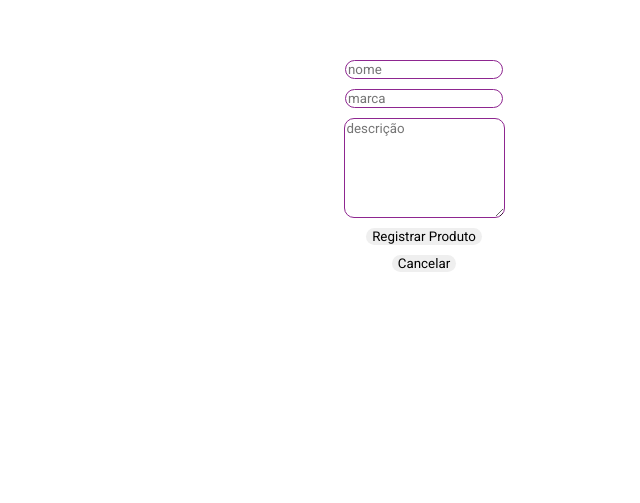
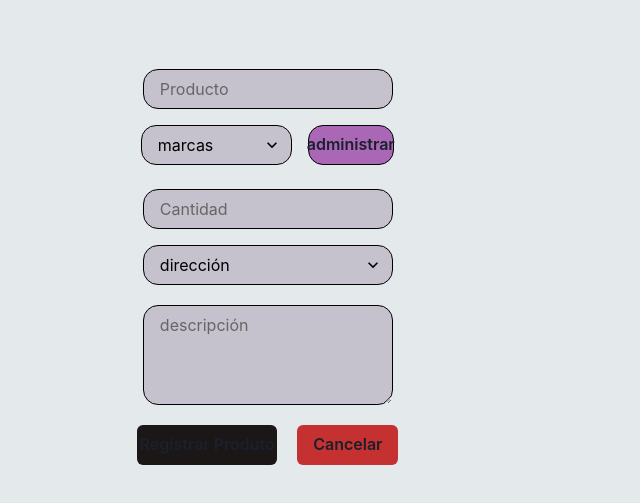
Before and after one commit to mdsreq-fga-unb/2023.2-GummyLog, a React (Create React App) app: page / in a window 1280 px wide. Shown: the part 105-608 px from the top of the page, without its empty margins (216-856 px from the left). Built offline with nearby package versions, Linux system fonts and the light colour scheme.

Commit message:
Feat: Modal, toastify, alteração novosku

```diff
--- a/package.json
+++ b/package.json
@@ -3,14 +3,20 @@
   "version": "0.1.0",
   "private": true,
   "dependencies": {
+    "@chakra-ui/icons": "^2.1.1",
+    "@chakra-ui/react": "^2.8.2",
+    "@tanstack/react-table": "^8.10.7",
     "@testing-library/jest-dom": "^5.17.0",
     "@testing-library/react": "^13.4.0",
     "@testing-library/user-event": "^13.5.0",
+    "axios": "^1.6.2",
     "react": "^18.2.0",
     "react-dom": "^18.2.0",
+    "react-icons": "^4.12.0",
     "react-router-dom": "^6.19.0",
     "react-scripts": "5.0.1",
     "styled-components": "^6.1.1",
+    "typeface-sacramento": "^1.1.13",
     "web-vitals": "^2.1.4"
   },
   "scripts": {
--- a/src/App.js
+++ b/src/App.js
@@ -1,8 +1,20 @@
 import NovoSKU from './pages/NovoSKU';
+import { ChakraProvider, Box, theme, extendTheme } from "@chakra-ui/react";
+import NewSKU from './pages/NewSKU';
 
 function App() {
   return (
-    <NovoSKU/>
+    <>
+
+      <ChakraProvider theme={theme}>
+        <Box bg="#E4E9EC" color='#000000' h="100vh" p={4}>
+          <NewSKU />
+        </Box>
+      </ChakraProvider>
+
+    </>
+
+
   );
 }
 
--- a/src/components/FormComponents/FormComponens.js
+++ b/src/components/FormComponents/FormComponens.js
@@ -35,3 +35,8 @@ export const FormTitle = styled.h1`
     color: white;
     font-family: 'Roboto';
 `
+export const FormSelect = styled.select`
+    border-radius: 10px;
+    border: 1px solid #8E2690;
+
+`
--- /dev/null
+++ b/src/components/Modal.js
@@ -0,0 +1,137 @@
+import React from 'react';
+import {
+    Modal,
+    ModalOverlay,
+    ModalContent,
+    ModalHeader,
+    ModalFooter,
+    ModalBody,
+    ModalCloseButton,
+    FormControl,
+    FormLabel,
+    Button,
+    useDisclosure,
+    Flex,
+    Text,
+    List,
+    ListItem,
+} from '@chakra-ui/react';
+import { FormInput } from './FormComponents/FormComponens';
+import { SmallAddIcon, Search2Icon, MinusIcon } from '@chakra-ui/icons'
+
+
+const MarcasModal = () => {
+    const { isOpen, onOpen, onClose } = useDisclosure()
+    const [scrollBehavior, setScrollBehavior] = React.useState('inside')
+
+    return (
+        <>
+
+
+            <Button onClick={onOpen} m={4} mr={'1px'} bgColor="#AA67B5" borderRadius={15} border="1px solid #000000" width={"122px"}
+            >
+                administrar
+            </Button>
+
+            <Modal
+                isOpen={isOpen}
+                onClose={onClose}
+                size={"xl"}
+                scrollBehavior={scrollBehavior}
+
+            >
+                <ModalOverlay />
+                <ModalContent >
+                    <ModalHeader align="center"> Marcas </ModalHeader>
+                    <ModalCloseButton />
+                    <ModalBody pb={10} justifyContent="space-between" >
+                        <Flex justifyContent="space-between">
+                            <Flex>
+                                <FormControl >
+                                    <FormLabel></FormLabel>
+                                    <FormInput size={"10px"} placeholder=' marca' />
+                                </FormControl>
+                                <Button
+                                    mt={2}
+                                    onClick={null}
+                                    ml={2} size={"xs"}
+                                    borderRadius="100%"
+                                    colorScheme='green'
+                                >
+                                    <SmallAddIcon w={3} h={4} />
+                                </Button>
+                            </Flex>
+
+                            <Flex>
+                                <FormControl>
+                                    <FormLabel></FormLabel>
+                                    <FormInput placeholder=' buscar' />
+                                    <Search2Icon position="absolute" right="8px" top="50%" transform="translateY(-50%)" marginTop={1} />
+                                </FormControl>
+                            </Flex>
+                        </Flex>
+
+
+                        <Flex>
+
+                                <List>
+                                    <ListItem mt={2}>
+                                        <Text color="white">
+                                            <Button mr={2} onClick={null} ml={2} size={"xs"} borderRadius="100%" colorScheme='red'>
+                                                <MinusIcon w={2} h={3} />
+                                            </Button>
+                                            Marca  1
+                                        </Text>
+                                    </ListItem>
+
+                                    <ListItem mt={2}>
+                                        <Text color="white">
+                                            <Button mr={2} onClick={null} ml={2} size={"xs"} borderRadius="100%" colorScheme='red'>
+                                                <MinusIcon w={2} h={4} />
+                                            </Button>
+                                            Marca  1
+                                        </Text>
+                                    </ListItem>
+
+                                    <ListItem mt={2}>
+                                        <Text color="white">
+                                            <Button mr={2} onClick={null} ml={2} size={"xs"} borderRadius="100%" colorScheme='red'>
+                                                <MinusIcon w={2} h={4} />
+                                            </Button>
+                                            Marca  1
+                                        </Text>
+                                    </ListItem>
+
+
+                                </List>
+
+
+                        </Flex>
+
+
+
+                    </ModalBody>
+
+
+
+                    <ModalFooter style={{ display: 'flex', justifyContent: 'flex-start' }}>
+
+                        <Button onClick={onClose} colorScheme='red' mr={3}>
+                            cancelar
+                        </Button>
+                        <Button colorScheme='blue' mr={3}>
+                            salvar
+                        </Button>
+                    </ModalFooter>
+                </ModalContent>
+            </Modal>
+        </>
+    )
+}
+
+
+
+
+
+
+export default MarcasModal;
--- /dev/null
+++ b/src/pages/NewSKU.js
@@ -0,0 +1,97 @@
+import React from 'react';
+import MarcasModal from '../components/Modal';
+import {
+    FormControl,
+    FormLabel,
+    Button,
+    Textarea,
+    Input,
+    Container,
+    Select,
+    Flex,
+} from "@chakra-ui/react";
+
+
+const NewSKU = () => {
+    return (
+        <Container marginTop={'150px'} bgColor='#E4E9EC'>
+
+            <Flex
+                display={"flex"}
+                justifyContent={"center"}
+                alignItems={"center"}
+                flexDirection={"column"}
+                width={"max-content"}
+                height={"max-content"}
+                minHeight={"auto"}
+            >
+
+                <Flex>
+                    <FormControl >
+                        <FormLabel></FormLabel>
+                        <Input placeholder='Producto' bgColor='#C5C1CD' color='#000000' _placeholder={{ color: '#666' }} borderRadius={15} width="250px" />
+                    </FormControl>
+                </Flex>
+
+                <Flex justifyContent="space-between" alignItems={"center"}>
+                    <FormControl>
+                        <Select placeholder='marcas' _placeholder={{ color: '#666' }} bgColor='#C5C1CD' _option={{ color: '#333' }} color='#000000' borderRadius={15}>
+                            <option value='option1'>Option 1</option>
+                            <option value='option2'>Option 2</option>
+                            <option value='option3'>Option 3</option>
+                        </Select>
+                    </FormControl>
+
+                    <MarcasModal />
+
+                </Flex>
+
+                <Flex flexDirection={"column"} >
+                    <FormControl>
+                        <FormLabel></FormLabel>
+                        <Input placeholder='Cantidad' _placeholder={{ color: '#666' }} bgColor='#C5C1CD' color='#000000' borderRadius={15} width="250px" />
+                    </FormControl>
+
+                    <FormControl mt={2}>
+                        <FormLabel></FormLabel>
+                        <Select placeholder='dirección' bgColor='#C5C1CD' color='#000000' _placeholder={{ color: '#666' }} borderRadius={15} width="250px">
+                            <option value='option1'>Option 1</option>
+                            <option value='option2'>Option 2</option>
+                        </Select>
+                    </FormControl>
+
+
+                </Flex>
+                <Flex mt={5}>
+                    <Textarea placeholder='descripción'
+                        bgColor='#C5C1CD' color='#000000'
+                        _placeholder={{ color: '#666' }}
+                        borderRadius={15}
+                        width="250px"
+                        minHeight="100"
+                        maxHeight="180"
+
+                    />
+                </Flex>
+
+                <Flex mt={5}>
+                    <Button
+                        mr={5}
+                        bgColor='#1C1717'
+                        width={"140px"}
+
+                    >Registrar Produto </Button>
+
+                    <Button
+
+                        bgColor='#C53131'
+                    >Cancelar</Button>
+                </Flex>
+
+            </Flex>
+
+        </Container>
+    )
+}
+
+export default NewSKU;
--- a/src/pages/NovoSKU.js
+++ b/src/pages/NovoSKU.js
@@ -1,15 +1,25 @@
 import React from 'react';
 import * as Form from "../components/FormComponents/FormComponens"
+import MarcasModal from '../components/Modal';
+import { ChakraProvider, Box,theme, extendTheme } from "@chakra-ui/react";
 
 const NovoSKU = () => {
   return (
     <Form.FormContainer>
-        <Form.FormTitle>Adicionar SKU</Form.FormTitle>
-        <Form.FormInput placeholder='nome'/>
-        <Form.FormInput placeholder='marca'/>
-        <Form.formTextArea placeholder='descrição'/>
-        <Form.FormButton>Registrar Produto</Form.FormButton>
-        <Form.FormButton>Cancelar</Form.FormButton>
+      <Form.FormTitle>Adicionar SKU</Form.FormTitle>
+      <Form.FormInput placeholder='producto' />
+      <Form.FormSelect placeholder='marca'>
+        <option>marca1</option>
+        <option>marca2</option>
+      </Form.FormSelect>
+
+        <MarcasModal />
+
+      <Form.FormInput placeholder='cantidad' />
+      <Form.FormInput placeholder='dirección' />
+      <Form.formTextArea placeholder='descripción' />
+      <Form.FormButton>Registrar Produto</Form.FormButton>
+      <Form.FormButton>Cancelar</Form.FormButton>
     </Form.FormContainer>
   )
 }
```
Also changed, not shown: src/components/Toastify.js (added, +26 -0 lines), 1 other file (tests, documents, lock files or other folders).
